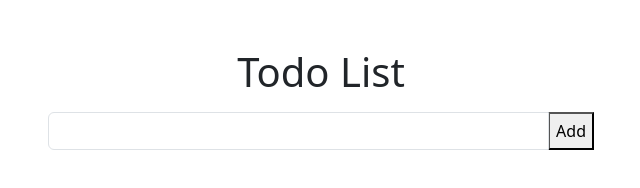
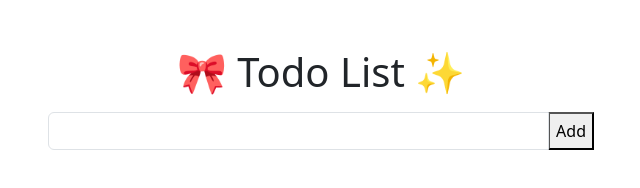
Before and after one commit to APP-iOS5th/web_todo_uunwon, a plain HTML site: page index.html in a window 1280 px wide. Shown: the whole page, without its empty margins (319-959 px from the left). Drawn offline with nearby package versions, Linux system fonts and the light colour scheme.

Commit message:
add title emoji

```diff
--- a/index.html
+++ b/index.html
@@ -1,18 +1,20 @@
 <!DOCTYPE html>
 <html>
     <head>
-        <title>Todo List</title>
+        <meta charset="utf-8">
+        <meta name="viewport" content="width=device-width, initial-scale=1" />
         <link href="https://cdn.jsdelivr.net/npm/bootstrap@5.3.0/dist/css/bootstrap.min.css" rel="stylesheet"
         integrity="sha384-9ndCyUaIbzAi2FUVXJi0CjmCapSmO7SnpJef0486qhLnuZ2cdeRhO02iuK6FUUVM" crossorigin="anonymous">
         <script src="https://cdn.jsdelivr.net/npm/bootstrap@5.3.0/dist/js/bootstrap.bundle.min.js"
         integrity="sha384-geWF76RCwLtnZ8qwWowPQNguL3RmwHVBC9FhGdlKrxdiJJigb/j/68SIy3Te4Bkz" crossorigin="anonymous"></script>
+        <title>Todo List</title>
     </head>
 
     <body>
         <div class="container">
             <div class="row justify-content-center">
                 <div class="col-6">
-                    <h1 class="mt-5 text-center">Todo List</h1>
+                    <h1 class="mt-5 text-center">🎀 Todo List ✨</h1>
                     <div class="input-group mb-3 mt-3">
                         <input type="text" class="form-control" id="todoInput">
                         <button type="brn btn-primary" id="addTodo">Add</button>
```
